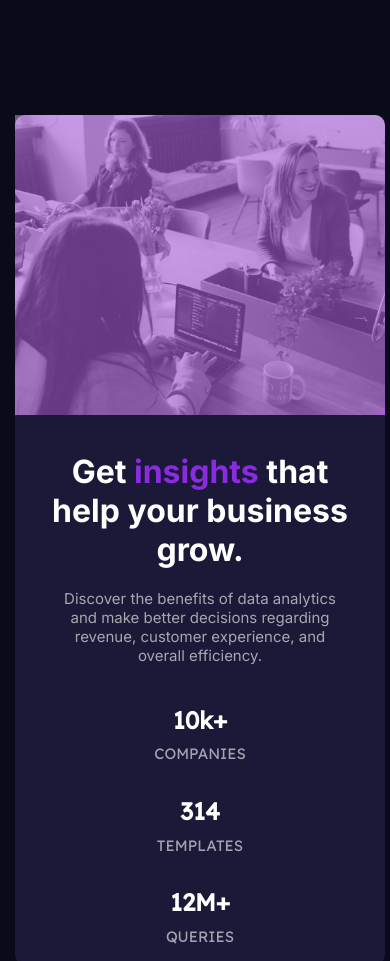
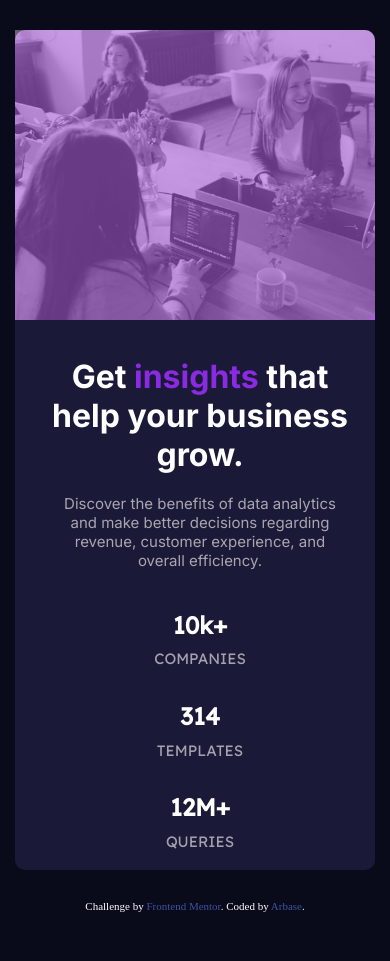
Before and after one commit to aroyan/stats-preview-card-component-main, a plain HTML site: page index.html in a window 390 px wide. Shown: the top 961 px of the page. After the commit the page ends 932 px from the top, so only its background shows below. Drawn offline with Linux system fonts and the light colour scheme.

Commit message:
Fixing width again to 375px now

```diff
--- a/style.css
+++ b/style.css
@@ -125,22 +125,22 @@ body{
 
 @media screen and (max-width: 500px) {
     #main-layout{
-        width: 400px;
-        height: 1080px;
+        width: 375px;
+        min-height: 720px;
         background-color: hsl(233, 47%, 7%);
         display: flex;
         flex-wrap: wrap;
         flex-direction: column-reverse;
         align-items: center;
         justify-content: center;
-        margin: 0 auto;
+        margin: 30px auto;
     }
 
 
     #text-group{
 
         background-color: hsl(244, 38%, 16%);
-        width: 370px;
+        width: 360px;
         height: 550px;
         align-items: center;
         justify-content: center;
@@ -198,8 +198,8 @@ body{
 
     #image-group{
         background-color: hsl(277, 64%, 61%);
-        width: 370px;
-        height: 300px;
+        width: 360px;
+        height: 290px;
         border-bottom-right-radius: 0;
         border-top-left-radius: 10px;
 
@@ -207,8 +207,8 @@ body{
 
     #image-item img{
         opacity: 0.4;
-        width: 370px;
-        height: 300px;
+        width: 360px;
+        height: 290px;
     }
 
     .stats{
```
